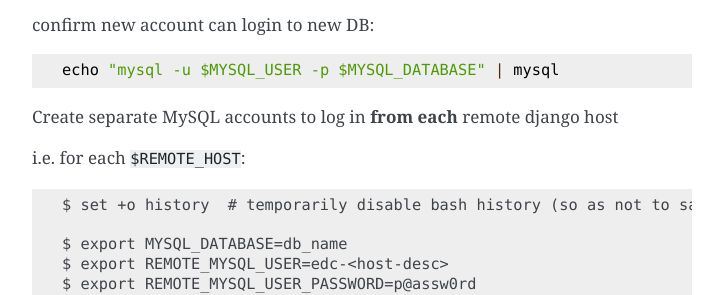
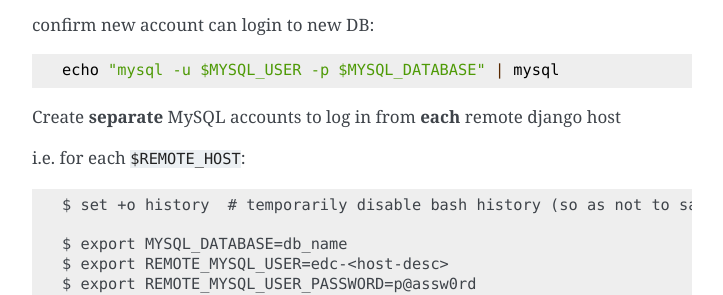
Before and after one commit to clinicedc/edc, a Sphinx documentation site: the page built from docs/README.rst, in a window 1280 px wide and 900 px high, scrolled down 2066 px. Shown: the part 155-450 px from the top of the window, without its empty margins (388-1111 px from the left). Built offline with Sphinx 7.4.7, drawn with Linux system fonts in a browser that asks for light colours.

Commit message:
emphasis

```diff
--- a/docs/README.rst
+++ b/docs/README.rst
@@ -111,7 +111,7 @@ confirm new account can login to new DB::
 
     echo "mysql -u $MYSQL_USER -p $MYSQL_DATABASE" | mysql
 
-Create separate MySQL accounts to log in **from each** remote django host
+Create **separate** MySQL accounts to log in from **each** remote django host
 
 i.e. for each ``$REMOTE_HOST``::
 
```
